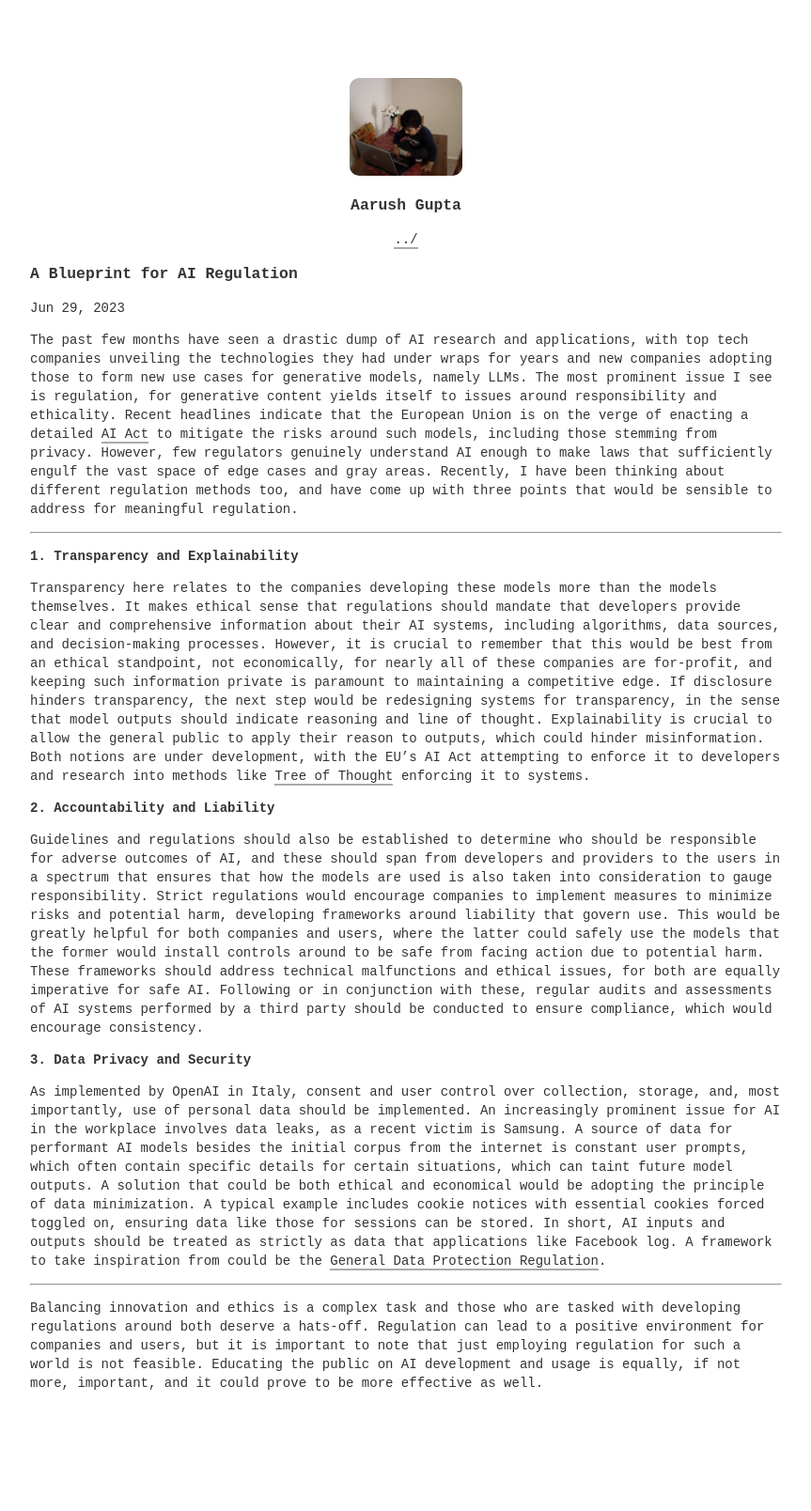
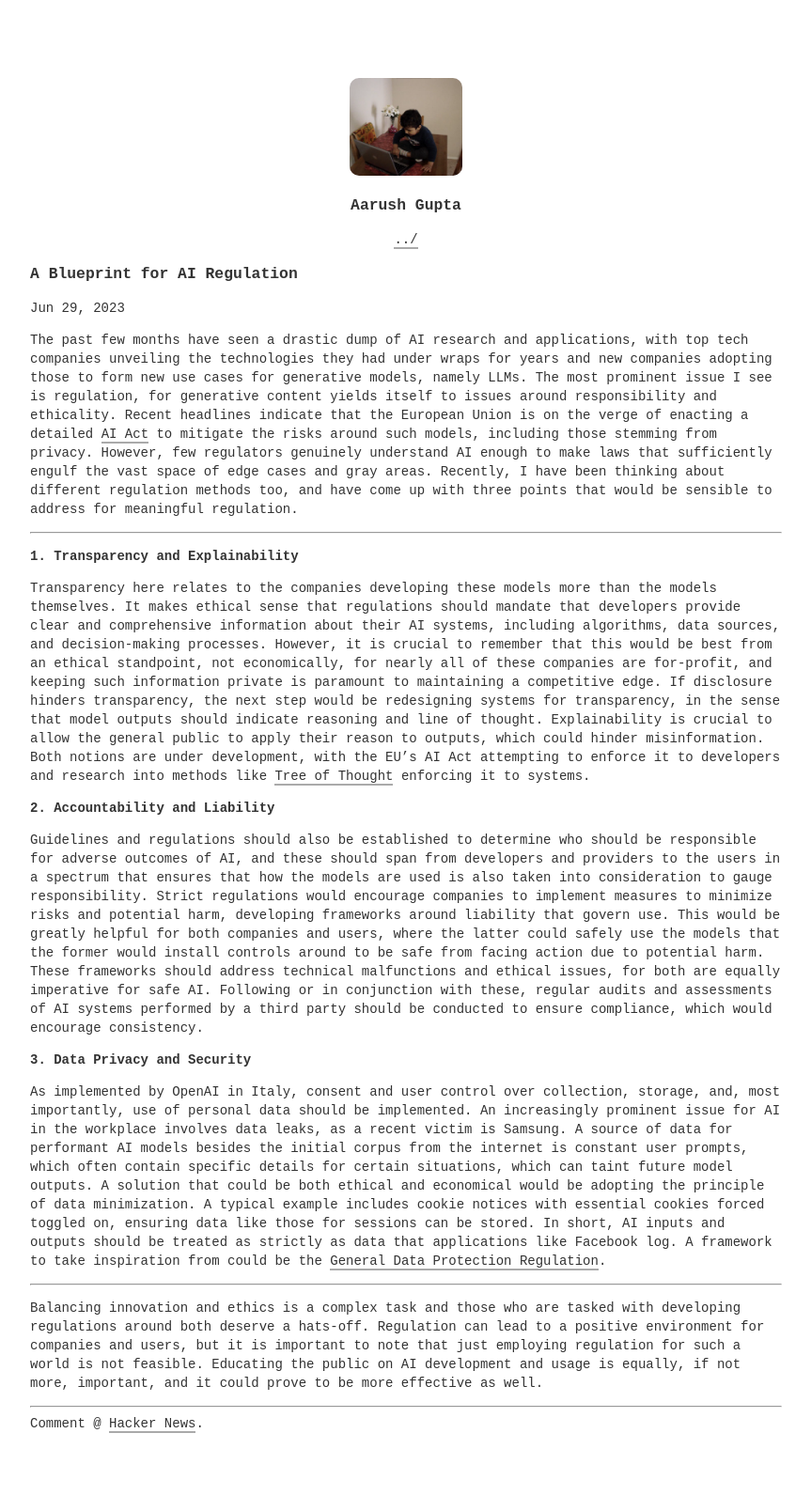
Before and after one commit to notallm/notallm.github.io, a Jekyll site: the page built from _posts/2023-06-29-regulation-blueprint.md, in a window 1280 px wide. Shown: the whole page at 94% size, without its empty margins (208-1071 px from the left). Built offline with Jekyll 4.4.1, drawn with Linux system fonts in a browser that asks for light colours; before the commit the page ends 1579 px from its top, so only the background shows below that.

Commit message:
add centeralized hacker news link in layouts

```diff
--- a/_layouts/post.html
+++ b/_layouts/post.html
@@ -11,3 +11,7 @@ layout: base
 <p>{{ page.date | date: date_format }} {% if page.featured %}&middot; Featured post{% endif %}</p>
 
 {{ content }}
+
+<hr>
+
+Comment @ <a href = "https://news.ycombinator.com/item?id={{ page.hn }}">Hacker News</a>.
```
